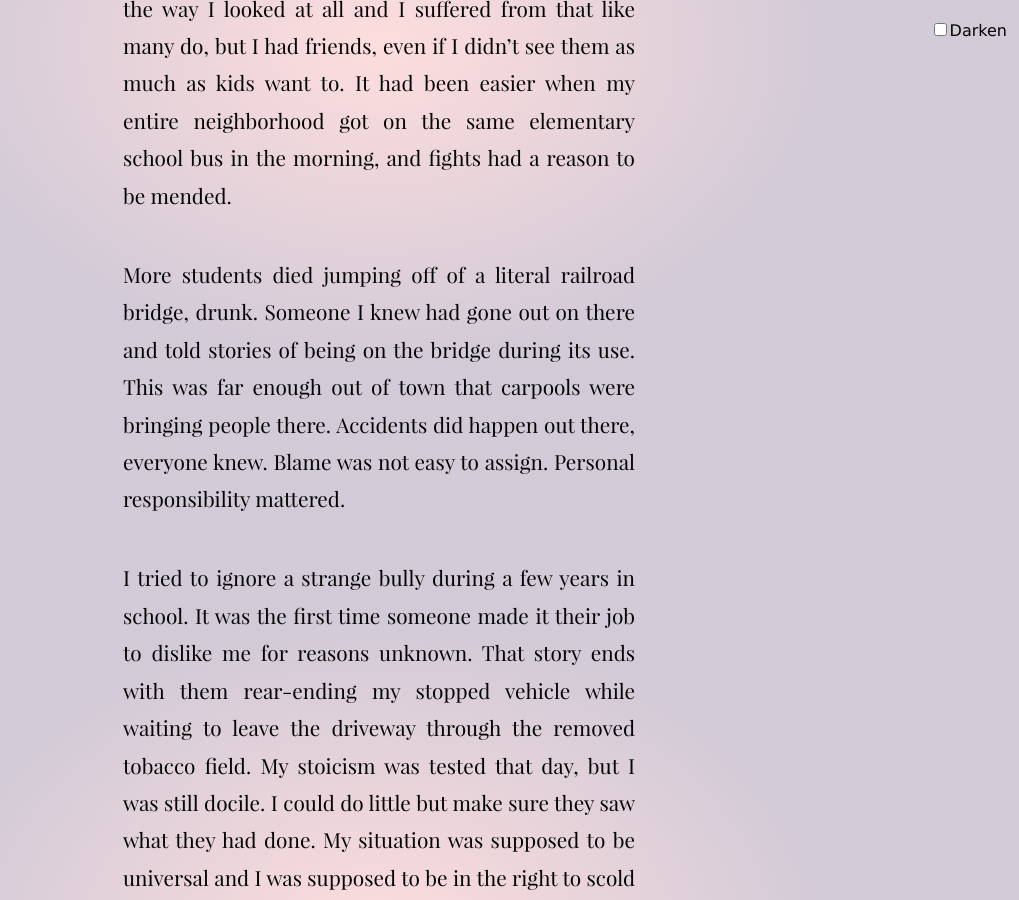
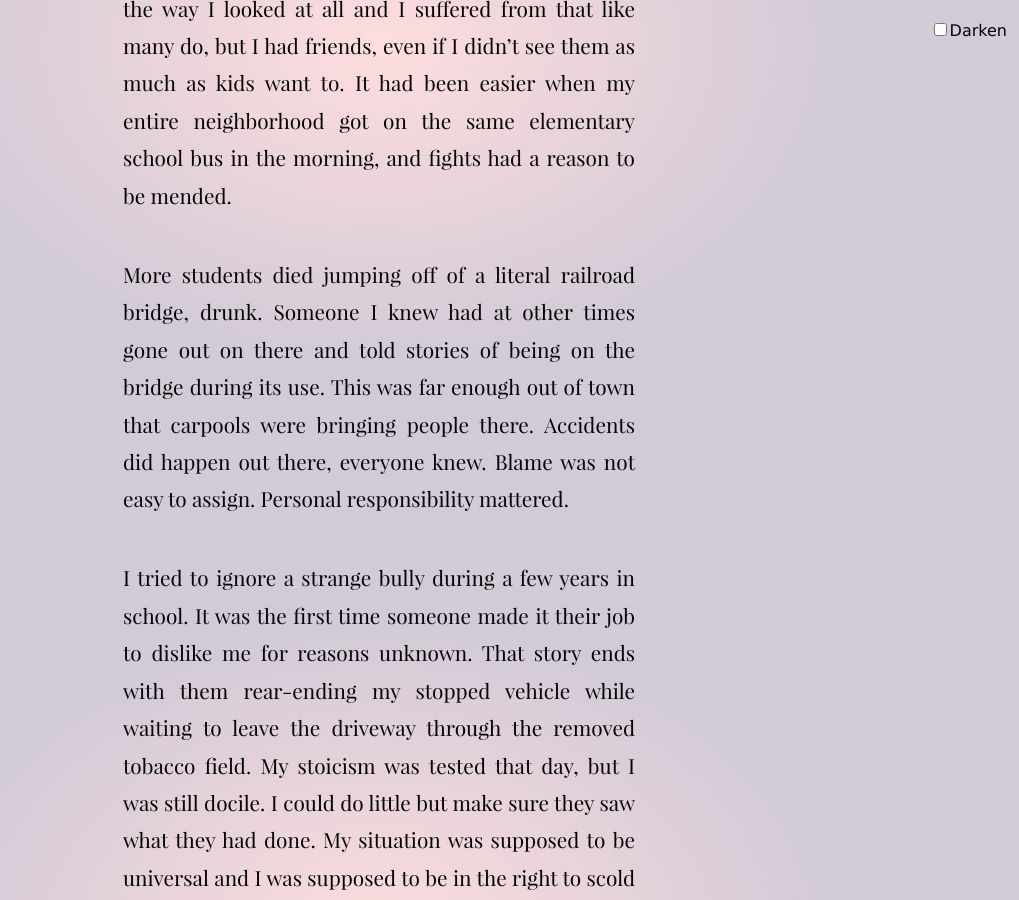
Before and after one commit to tiliv/antibody, a Jekyll site: the page built from docs/journal/autumn-ryan-Halfway-Democracy/index.md, in a window 1280 px wide and 900 px high, scrolled down 10306 px. Shown: the whole window, without its empty margins (261-1280 px from the left). Built offline with Jekyll 4.4.1, drawn with Linux system fonts in a browser that asks for light colours.

Commit message:
Separate incidents

```diff
--- a/docs/journal/autumn-ryan-Halfway-Democracy/index.md
+++ b/docs/journal/autumn-ryan-Halfway-Democracy/index.md
@@ -82,7 +82,7 @@ The internet and file sharing were taking the world outside my windows by storm.
 
 Social pressures were not to be listened to, but honestly, I had been quiet and perfectly happy to daydream about my hobbies alone. Others had a much harder time of accepting themselves, and some didn't like me. Bullies happen. Some didn't like my glasses or the way I looked at all and I suffered from that like many do, but I had friends, even if I didn't see them as much as kids want to. It had been easier when my entire neighborhood got on the same elementary school bus in the morning, and fights had a reason to be mended.
 
-More students died jumping off of a literal railroad bridge, drunk. Someone I knew had gone out on there and told stories of being on the bridge during its use. This was far enough out of town that carpools were bringing people there. Accidents did happen out there, everyone knew. Blame was not easy to assign. Personal responsibility mattered.
+More students died jumping off of a literal railroad bridge, drunk. Someone I knew had at other times gone out on there and told stories of being on the bridge during its use. This was far enough out of town that carpools were bringing people there. Accidents did happen out there, everyone knew. Blame was not easy to assign. Personal responsibility mattered.
 
 I tried to ignore a strange bully during a few years in school. It was the first time someone made it their job to dislike me for reasons unknown. That story ends with them rear-ending my stopped vehicle while waiting to leave the driveway through the removed tobacco field. My stoicism was tested that day, but I was still docile. I could do little but make sure they saw what they had done. My situation was supposed to be universal and I was supposed to be in the right to scold them. I also just wanted it to go away, so I didn't exchange insurance information. My car was a beater that could just handle it. I could ignore it if they were done. The people ahead of me were not upset with their more minor bumps.
 
```
